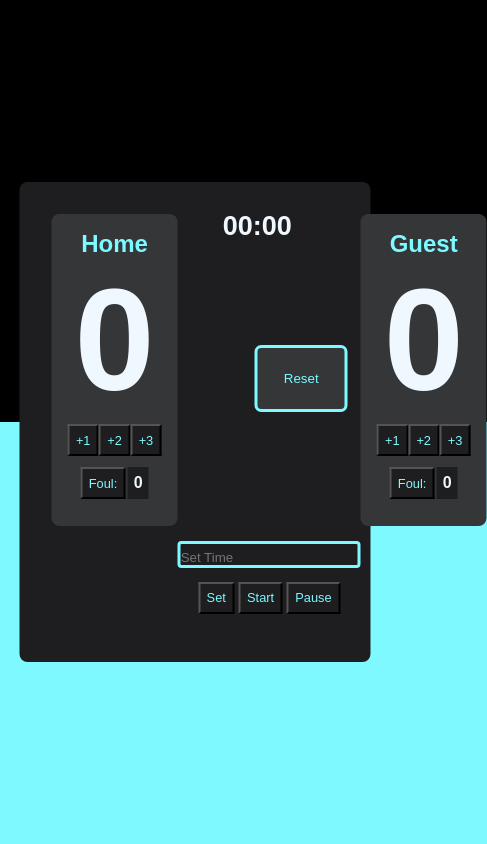
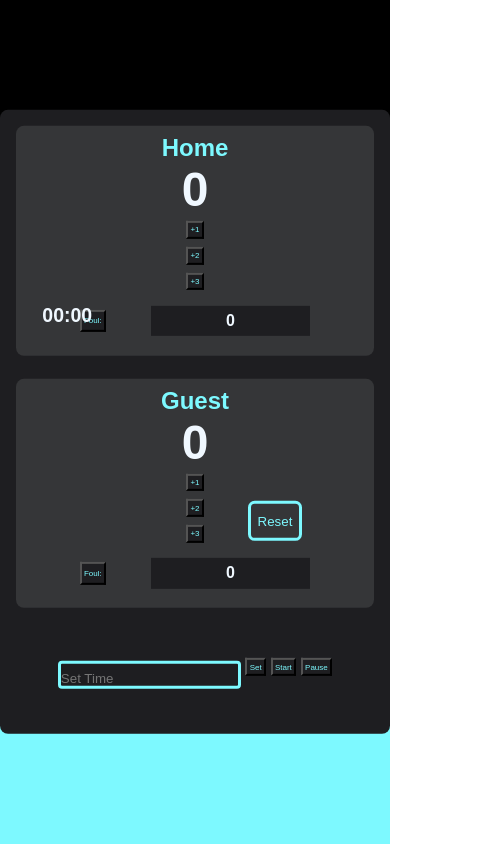
Before and after one commit to PreciousDipe/BasketBall-Scoreboard, a plain HTML site: page index.html in a window 390 px wide. Shown: the whole page, 487 px wide, since content can reach past the window. Drawn offline with Linux system fonts and the light colour scheme.

Commit message:
added mobile view

```diff
--- a/index.css
+++ b/index.css
@@ -115,3 +115,68 @@ body {
     border-radius: 0.3em;
 
 }
+
+/* Media Queries for Mobile and Tablet Views */
+@media (max-width: 768px) {
+    .score {
+        font-size: 5em;
+    }
+    .timer {
+        top: -6em;
+        left: 1em;
+        width: 20%;
+        font-size: medium;
+    }
+    .btn {
+        font-size: 0.6em;
+        padding: 0.4em;
+    }
+    .reset-btn {
+        top: -10em;
+        left: 10em;
+        height: 4em;
+        width: 5em;
+    }
+    .foul-score {
+        width: 40%;
+    }
+}
+
+@media (max-width: 480px) {
+    #container {
+        width: 100%;
+        height: auto;
+        padding: 1em;
+        grid-template-columns: 1fr;
+    }
+    .teams {
+        padding: 0.5em;
+    }
+    .score {
+        font-size: 3em;
+    }
+    .timer {
+        top: -4em;
+        left: 0.5em;
+        width: 25%;
+        font-size: small;
+    }
+    .btn-container {
+        flex-direction: column;
+        align-items: center;
+    }
+    .btn {
+        font-size: 0.5em;
+        padding: 0.3em;
+        margin: 0.5em 0;
+    }
+    .reset-btn {
+        top: -8em;
+        left: 6em;
+        height: 3em;
+        width: 4em;
+    }
+    .foul-score {
+        width: 50%;
+    }
+}
```
